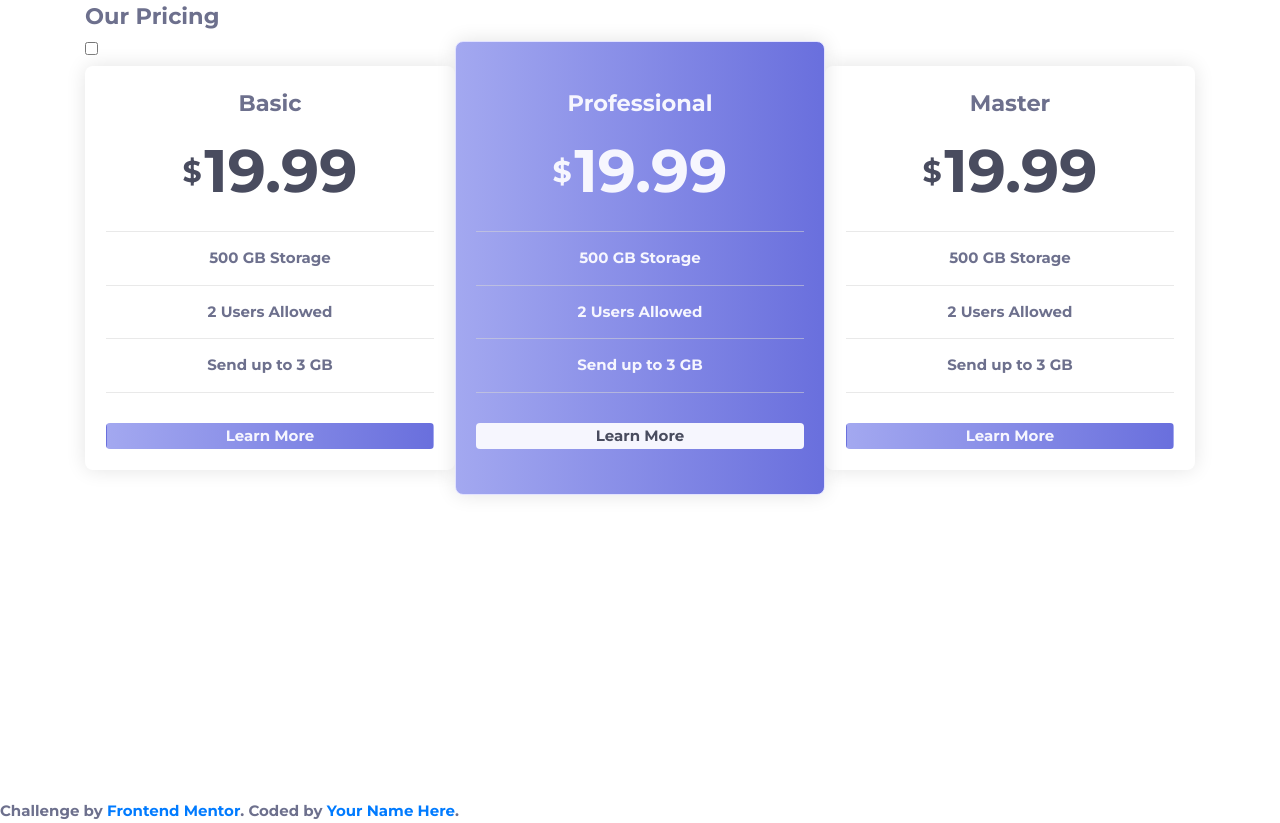
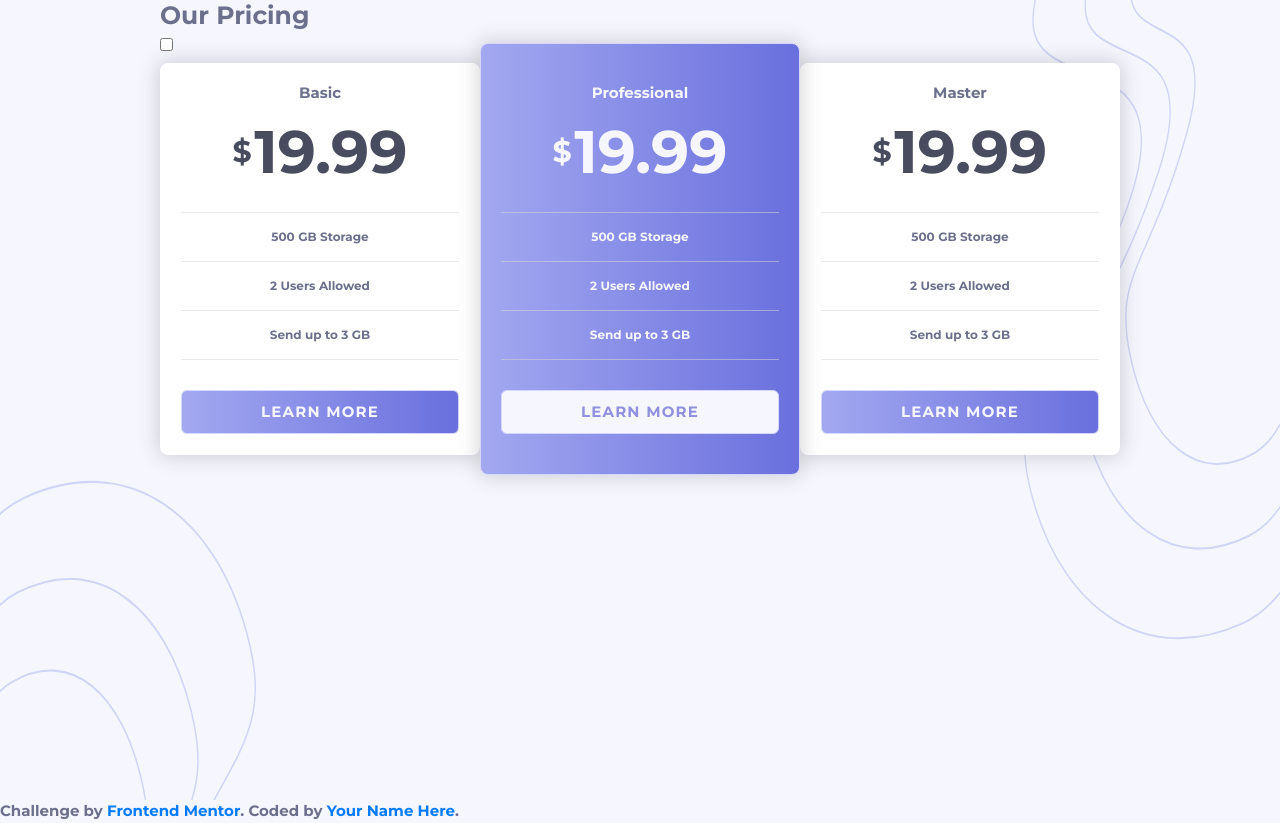
Before and after one commit to jm2097/fem-pricing-component, a plain HTML site: page src/index.html in a window 1280 px wide. Drawn offline with Linux system fonts and the light colour scheme.

Commit message:
Adjust general colors, SVG's and dimensions

```diff
--- a/src/assets/css/styles.css
+++ b/src/assets/css/styles.css
@@ -15,12 +15,17 @@
     [2] base styles
 ========================== */
 :root {
-  --primary: linear-gradient(to right, hsl(236, 72%, 79%), hsl(237, 63%, 64%));
+  --primary: #9091dd;
+  --bg-primary: linear-gradient(
+    to right,
+    hsl(236, 72%, 79%),
+    hsl(237, 63%, 64%)
+  );
   --blue-1: hsl(240, 78%, 98%);
   --blue-2: hsl(234, 14%, 74%);
   --blue-3: hsl(233, 13%, 49%);
   --blue-4: hsl(232, 13%, 33%);
-  --h-main-card: 50px;
+  --h-main-card: 40px;
   --list-item-border: solid 1px rgba(214, 214, 214, 0.541);
 }
 
@@ -42,8 +47,74 @@ html {
 
 body {
   font: 700 1.5rem/1.5 'Montserrat', sans-serif;
+  -moz-osx-font-smoothing: grayscale;
+  -webkit-font-smoothing: antialiased;
+  -webkit-text-size-adjust: 100%;
+  -ms-text-size-adjust: 100%;
+  -moz-text-size-adjust: 100%;
+  text-size-adjust: 100%;
   margin: 0;
   color: var(--blue-3);
+  background-color: var(--blue-1);
+}
+
+h1,
+h2,
+h3,
+h4,
+h5,
+h6 {
+  margin-top: 0;
+  margin-bottom: 0.5rem;
+}
+
+h1,
+h2,
+h3,
+h4,
+h5,
+h6,
+.h1,
+.h2,
+.h3,
+.h4,
+.h5,
+.h6 {
+  margin-bottom: 0.5rem;
+  font-family: inherit;
+  font-weight: 700;
+  line-height: 1.2;
+  color: inherit;
+}
+
+h1,
+.h1 {
+  font-size: 2.5rem;
+}
+
+h2,
+.h2 {
+  font-size: 2rem;
+}
+
+h3,
+.h3 {
+  font-size: 1.75rem;
+}
+
+h4,
+.h4 {
+  font-size: 1.5rem;
+}
+
+h5,
+.h5 {
+  font-size: 1.25rem;
+}
+
+h6,
+.h6 {
+  font-size: 1rem;
 }
 
 .text-blue-1 {
@@ -63,9 +134,18 @@ body {
 }
 
 .bg-primary {
-  background: var(--primary);
+  background: var(--bg-primary);
 }
 
+.font-size-xs {
+  font-size: 0.4rem;
+}
+.font-size-sm {
+  font-size: 0.7rem;
+}
+.font-size-md {
+  font-size: 1rem;
+}
 .font-size-lg {
   font-size: 3rem;
 }
@@ -73,8 +153,39 @@ body {
   font-size: 6rem;
 }
 
+.section {
+  position: relative;
+}
+
 #section-pricing {
   min-height: 100vh;
+}
+
+#section-pricing::before,
+#section-pricing::after {
+  content: '';
+  position: absolute;
+  background-repeat: no-repeat;
+  background-size: 100% 100%;
+  z-index: -1;
+}
+
+#section-pricing::after {
+  background-image: url(../images/bg-top.svg);
+  background-position: right;
+  top: 0;
+  right: 0;
+  width: 20%;
+  height: 80%;
+}
+
+#section-pricing::before {
+  background-image: url(../images/bg-bottom.svg);
+  background-position: left;
+  bottom: 0;
+  left: 0;
+  width: 20%;
+  height: 40%;
 }
 
 /* ==========================
@@ -89,31 +200,35 @@ body {
   align-items: center;
   border-radius: 8px;
   padding: 2rem;
-  box-shadow: 0 0 20px rgb(228, 228, 228);
+  box-shadow: 0 0 20px 3px rgba(0, 0, 0, 0.15);
   position: relative;
+  background-color: #fff;
 }
 
 .card.card-main {
   height: calc(100% + var(--h-main-card));
   z-index: 1;
   bottom: calc(var(--h-main-card) - var(--h-main-card) / 2);
-  border-color: #e2e2ff;
+  border-color: #d7d7fd;
 }
 
 /* button */
 .btn {
-  border-radius: 4px;
-  border: solid 1px transparent;
+  border: solid 1px #d6d6ff;
+  border-radius: 6px;
+  text-transform: uppercase;
+  padding: 1rem 1rem;
+  letter-spacing: 0.12rem;
 }
 
 .btn-primary {
-  background: var(--primary);
+  background: var(--bg-primary);
   color: var(--blue-1);
 }
 
 .btn-secondary {
   background: var(--blue-1);
-  color: var(--blue-4);
+  color: var(--primary);
 }
 
 .btn-block {
@@ -126,6 +241,7 @@ ol.list {
   width: 100%;
   list-style-type: none;
   padding: 0;
+  font-size: 80%;
 }
 
 li.list-item,
--- a/src/index.html
+++ b/src/index.html
@@ -18,11 +18,19 @@
     <link rel="stylesheet" href="./assets/css/styles.css" />
   </head>
   <body>
+    <!-- main -->
     <main>
+      <!-- section -->
       <section id="section-pricing" class="section">
-        <div class="container">
+        <!-- container -->
+        <div class="container px-md-5">
+          <!-- margin container -->
+          <div class="px-md-5 mx-md-5">
+            <!-- row -->
             <div class="row align-items-center">
+              <!-- col -->
               <div class="col-12">
+                <div class="mx-auto">
                   <h1>Our Pricing</h1>
 
                   <label class="switch">
@@ -30,14 +38,21 @@
                   </label>
                 </div>
               </div>
+              <!-- col end -->
+            </div>
+            <!-- row end -->
 
+            <!-- row -->
             <div class="row no-gutters">
               <!-- col -->
               <div class="col-12 col-md-4">
+                <!-- card -->
                 <div class="card">
-                <h2>Basic</h2>
+                  <h2 class="h4">Basic</h2>
 
-                <div class="text-blue-4 font-size-xl d-flex align-items-center">
+                  <div
+                    class="text-blue-4 font-size-xl d-flex align-items-center"
+                  >
                     <span class="font-size-lg pr-1">&dollar;</span>
                     <span>19.99</span>
                   </div>
@@ -50,15 +65,19 @@
 
                   <button class="btn btn-primary btn-block">Learn More</button>
                 </div>
+                <!-- card end -->
               </div>
               <!-- col end -->
 
               <!-- col -->
               <div class="col-12 col-md-4">
+                <!-- card -->
                 <div class="card card-main bg-primary text-blue-1">
-                <h2>Professional</h2>
+                  <h2 class="h4">Professional</h2>
 
-                <div class="text-blue-1 font-size-xl d-flex align-items-center">
+                  <div
+                    class="text-blue-1 font-size-xl d-flex align-items-center"
+                  >
                     <span class="font-size-lg pr-1">&dollar;</span>
                     <span>19.99</span>
                   </div>
@@ -68,17 +87,23 @@
                     <li class="list-item">2 Users Allowed</li>
                     <li class="list-item">Send up to 3 GB</li>
                   </ul>
-                <button class="btn btn-secondary btn-block">Learn More</button>
+                  <button class="btn btn-secondary btn-block">
+                    Learn More
+                  </button>
                 </div>
+                <!-- card end -->
               </div>
               <!-- col end -->
 
               <!-- col -->
               <div class="col-12 col-md-4">
+                <!-- card -->
                 <div class="card">
-                <h2>Master</h2>
+                  <h2 class="h4">Master</h2>
 
-                <div class="text-blue-4 font-size-xl d-flex align-items-center">
+                  <div
+                    class="text-blue-4 font-size-xl d-flex align-items-center"
+                  >
                     <span class="font-size-lg pr-1">&dollar;</span>
                     <span>19.99</span>
                   </div>
@@ -91,12 +116,24 @@
 
                   <button class="btn btn-primary btn-block">Learn More</button>
                 </div>
-            </div>
                 <!-- card end -->
               </div>
+              <!-- col end -->
             </div>
+            <!-- row end -->
+          </div>
+          <!-- margin container end -->
+        </div>
+        <!-- container end -->
+
+        <!-- shapes -->
+        <!-- <div class="section-shape shape-top"></div>
+        <div class="section-shape shape-bottom"></div> -->
+        <!-- shapes end -->
       </section>
+      <!-- section end -->
     </main>
+    <!-- main end -->
 
     <footer class="footer">
       Challenge by
```
Lines whose indentation alone changed are shown as unchanged.
